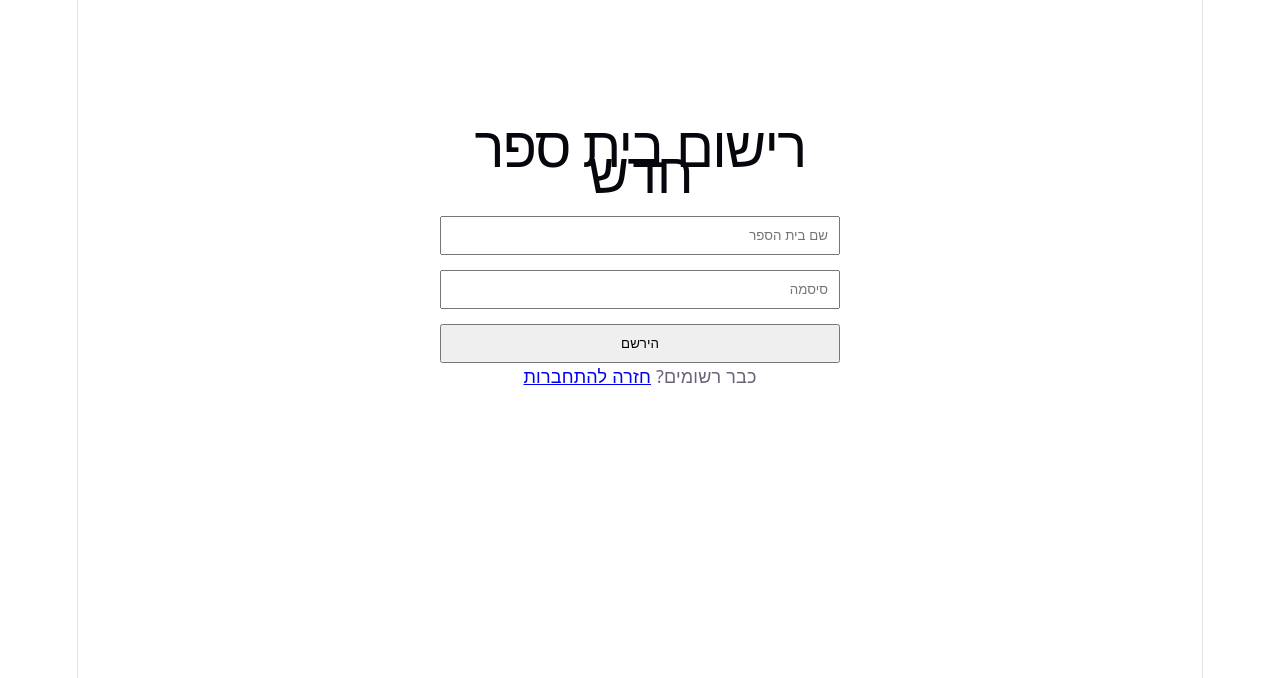
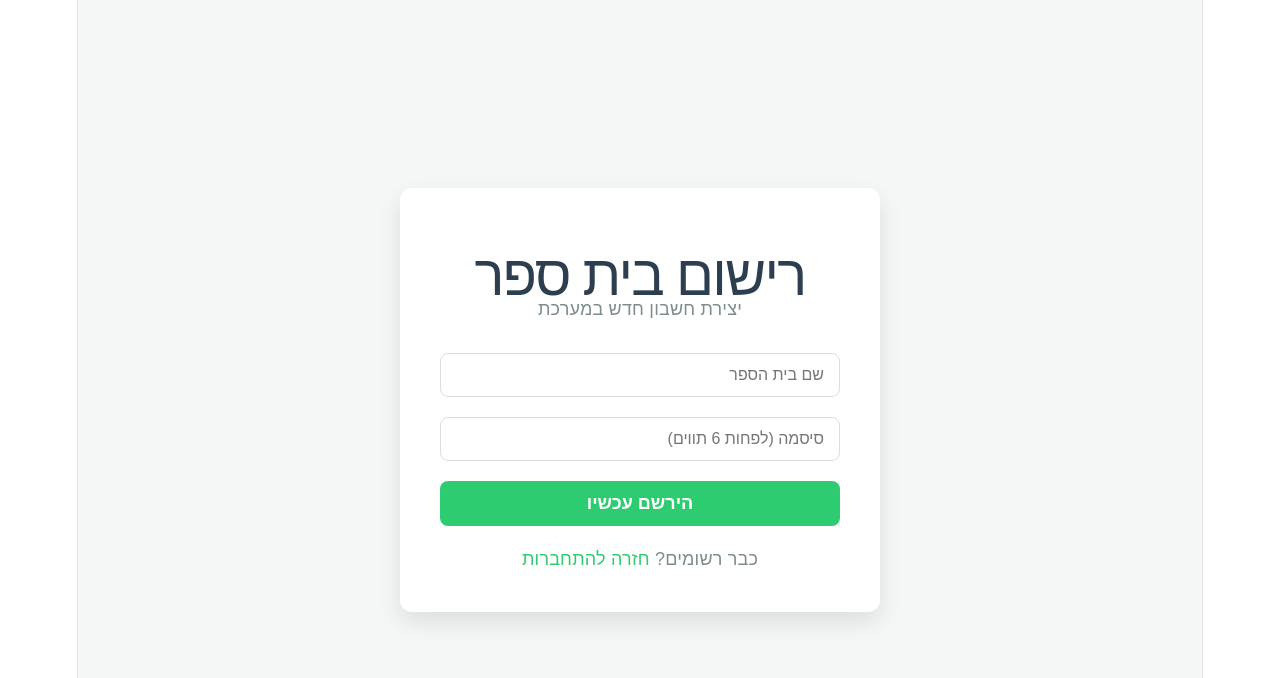
Before and after one commit to rachelf-dev/parent-meeting-client, a React (Vite) app: page /register in a window 1280 px wide. Shown: the top 678 px of the page. Built offline with nearby package versions, Linux system fonts and the light colour scheme.

Commit message:
fix: add design login and register

```diff
--- a/src/pages/LoginPage.tsx
+++ b/src/pages/LoginPage.tsx
@@ -1,37 +1,53 @@
+import { useState } from 'react'; // הוספת useState
 import { useForm } from 'react-hook-form';
-import { authService } from '../features/auth/authService'; // ודאי שהנתיב מדויק
+import { authService } from '../features/auth/authService';
 import { useNavigate, Link } from 'react-router-dom';
 
 export default function LoginPage() {
   const { register, handleSubmit } = useForm();
   const navigate = useNavigate();
+  const [errorMessage, setErrorMessage] = useState<string | null>(null); // State לשגיאה
 
-const onSubmit = async (data: any) => {
+  const onSubmit = async (data: any) => {
+    setErrorMessage(null); // איפוס שגיאה לפני ניסיון חדש
     try {
       const response = await authService.login(data);
-
-      // שמירת הנתונים שהשרת מחזיר
       localStorage.setItem('token', response.token);
       localStorage.setItem('schoolName', response.name);
-
-      // הוספת השורה הזו היא קריטית:
       localStorage.setItem('schoolId', response.id);
-
       navigate('/setup');
-    } catch (err) {
-      alert("שגיאה בהתחברות. בדקו את שם בית הספר והסיסמה.");
+    } catch (err: any) {
+      // בדיקה אם יש הודעה ספציפית מהשרת, אחרת הודעת ברירת מחדל
+      const msg = err.response?.data?.message || "שם בית ספר או סיסמה שגויים";
+      setErrorMessage(msg);
     }
   };
 
+  const styles = {
+    container: { display: 'flex', justifyContent: 'center', alignItems: 'center', minHeight: '100vh', backgroundColor: '#f4f7f6', fontFamily: 'Arial, sans-serif', direction: 'rtl' as const },
+    card: { backgroundColor: '#fff', padding: '40px', borderRadius: '12px', boxShadow: '0 10px 25px rgba(0,0,0,0.1)', width: '100%', maxWidth: '400px', textAlign: 'center' as const },
+    errorBox: { backgroundColor: '#fee2e2', color: '#dc2626', padding: '10px', borderRadius: '6px', marginBottom: '20px', fontSize: '14px', border: '1px solid #fecaca' },
+    input: { padding: '12px 15px', borderRadius: '8px', border: '1px solid #ddd', fontSize: '16px', outline: 'none' },
+    button: { padding: '12px', borderRadius: '8px', border: 'none', backgroundColor: '#3498db', color: 'white', fontSize: '18px', fontWeight: 'bold', cursor: 'pointer' }
+  };
+
   return (
-    <div style={{ maxWidth: '400px', margin: '100px auto', direction: 'rtl', textAlign: 'center', fontFamily: 'Arial' }}>
-      <h1>כניסת בית ספר</h1>
-      <form onSubmit={handleSubmit(onSubmit)} style={{ display: 'flex', flexDirection: 'column', gap: '15px' }}>
-        <input {...register("name")} placeholder="שם בית הספר" style={{ padding: '10px' }} required />
-        <input {...register("password")} type="password" placeholder="סיסמה" style={{ padding: '10px' }} required />
-        <button type="submit" style={{ padding: '10px', cursor: 'pointer', backgroundColor: '#3498db', color: 'white', border: 'none', borderRadius: '4px' }}>התחבר</button>
-      </form>
-      <p>אין לכם חשבון? <Link to="/register">הירשמו כאן</Link></p>
+    <div style={styles.container}>
+      <div style={styles.card}>
+        <h1 style={{ color: '#2c3e50', marginBottom: '30px' }}>כניסת בית ספר</h1>
+
+        {/* הצגת הודעת השגיאה במידה וקיימת */}
+        {errorMessage && <div style={styles.errorBox}>{errorMessage}</div>}
+
+        <form onSubmit={handleSubmit(onSubmit)} style={{ display: 'flex', flexDirection: 'column', gap: '20px' }}>
+          <input {...register("name")} placeholder="שם בית הספר" style={styles.input} required />
+          <input {...register("password")} type="password" placeholder="סיסמה" style={styles.input} required />
+          <button type="submit" style={styles.button}>התחבר</button>
+        </form>
+        <div style={{ marginTop: '20px', color: '#7f8c8d' }}>
+          אין לכם חשבון? <Link to="/register" style={{ color: '#3498db', textDecoration: 'none' }}>הירשמו כאן</Link>
+        </div>
+      </div>
     </div>
   );
 }
--- a/src/pages/RegisterPage.tsx
+++ b/src/pages/RegisterPage.tsx
@@ -1,3 +1,4 @@
+import { useState } from 'react';
 import { useForm } from 'react-hook-form';
 import { authService } from '../features/auth/authService';
 import { useNavigate, Link } from 'react-router-dom';
@@ -5,26 +6,49 @@ import { useNavigate, Link } from 'react-router-dom';
 export default function RegisterPage() {
   const { register, handleSubmit } = useForm();
   const navigate = useNavigate();
+  const [errorMessage, setErrorMessage] = useState<string | null>(null);
 
   const onSubmit = async (data: any) => {
+    setErrorMessage(null);
     try {
       await authService.register(data);
-      alert("נרשמתם בהצלחה!");
+      // במקום alert, אפשר להעביר לדף התחברות עם הודעת הצלחה ב-state
       navigate('/login');
-    } catch (err) {
-      alert("שגיאה ברישום.");
+    } catch (err: any) {
+      // טיפול בשגיאת "שם כבר קיים" או שגיאות כלליות
+      if (err.response?.status === 409 || err.message?.includes("exists")) {
+        setErrorMessage("שם בית הספר הזה כבר רשום במערכת");
+      } else {
+        setErrorMessage("אופס! קרתה שגיאה ברישום. נסו שוב מאוחר יותר");
+      }
     }
   };
 
+  const styles = {
+    container: { display: 'flex', justifyContent: 'center', alignItems: 'center', minHeight: '100vh', backgroundColor: '#f4f7f6', fontFamily: 'Arial, sans-serif', direction: 'rtl' as const },
+    card: { backgroundColor: '#fff', padding: '40px', borderRadius: '12px', boxShadow: '0 10px 25px rgba(0,0,0,0.1)', width: '100%', maxWidth: '400px', textAlign: 'center' as const },
+    errorBox: { backgroundColor: '#fee2e2', color: '#dc2626', padding: '10px', borderRadius: '6px', marginBottom: '20px', fontSize: '14px', border: '1px solid #fecaca' },
+    input: { padding: '12px 15px', borderRadius: '8px', border: '1px solid #ddd', fontSize: '16px' },
+    button: { padding: '12px', borderRadius: '8px', border: 'none', backgroundColor: '#2ecc71', color: 'white', fontSize: '18px', fontWeight: 'bold', cursor: 'pointer' }
+  };
+
   return (
-    <div style={{ maxWidth: '400px', margin: '100px auto', direction: 'rtl', textAlign: 'center' }}>
-      <h1>רישום בית ספר חדש</h1>
-      <form onSubmit={handleSubmit(onSubmit)} style={{ display: 'flex', flexDirection: 'column', gap: '15px' }}>
-        <input {...register("name")} placeholder="שם בית הספר" style={{ padding: '10px' }} required />
-        <input {...register("password")} type="password" placeholder="סיסמה" style={{ padding: '10px' }} required />
-        <button type="submit" style={{ padding: '10px', cursor: 'pointer' }}>הירשם</button>
-      </form>
-      <p>כבר רשומים? <Link to="/login">חזרה להתחברות</Link></p>
+    <div style={styles.container}>
+      <div style={styles.card}>
+        <h1 style={{ color: '#2c3e50', marginBottom: '10px' }}>רישום בית ספר</h1>
+        <p style={{ color: '#7f8c8d', marginBottom: '30px' }}>יצירת חשבון חדש במערכת</p>
+
+        {errorMessage && <div style={styles.errorBox}>{errorMessage}</div>}
+
+        <form onSubmit={handleSubmit(onSubmit)} style={{ display: 'flex', flexDirection: 'column', gap: '20px' }}>
+          <input {...register("name")} placeholder="שם בית הספר" style={styles.input} required />
+          <input {...register("password")} type="password" placeholder="סיסמה (לפחות 6 תווים)" style={styles.input} required />
+          <button type="submit" style={styles.button}>הירשם עכשיו</button>
+        </form>
+        <div style={{ marginTop: '20px', color: '#7f8c8d' }}>
+          כבר רשומים? <Link to="/login" style={{ color: '#2ecc71', textDecoration: 'none' }}>חזרה להתחברות</Link>
+        </div>
+      </div>
     </div>
   );
 }
```
